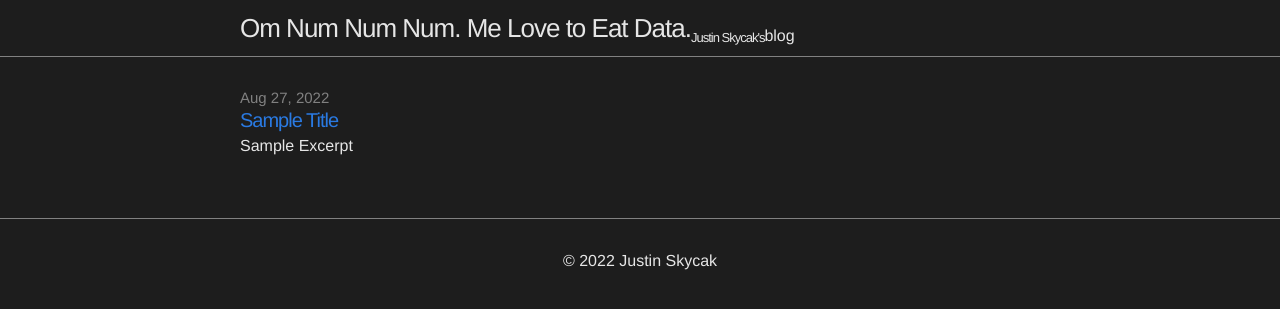
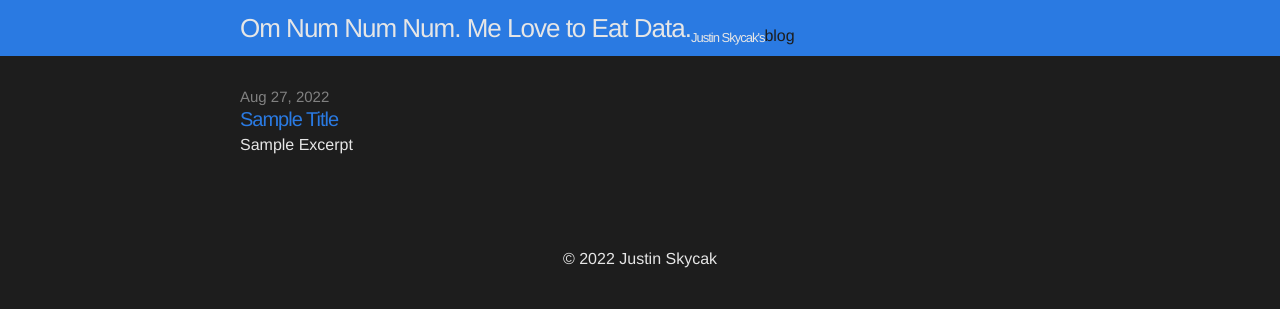
Before and after one commit to quantmonster/quantmonster.github.io, a Jekyll site: the page built from index.html, in a window 1280 px wide. Shown: the top 309 px of the page. Built offline with Jekyll 4.4.1, drawn with Linux system fonts in a browser that asks for light colours.

Commit message:
Update main.css

```diff
--- a/css/main.css
+++ b/css/main.css
@@ -43,10 +43,10 @@ a:visited { color: #205caa; }
 
 .site-header {
   /*border-top: 5px solid #333;*/
-  border-bottom: 1px solid #818181;
+  border-bottom: 0px solid #818181;
   min-height: 56px;
-  color: #e6e6e6;
-  background-color: #1d1d1d;
+  color: #1d1d1d;
+  background-color: #2a7ae2;
 }
 
 .site-title,
@@ -91,7 +91,7 @@ a:visited { color: #205caa; }
 /* Site footer */
 
 .site-footer {
-  border-top: 1px solid #818181;
+  border-top: 0px solid #818181;
   padding: 30px 0;
 }
 
```
